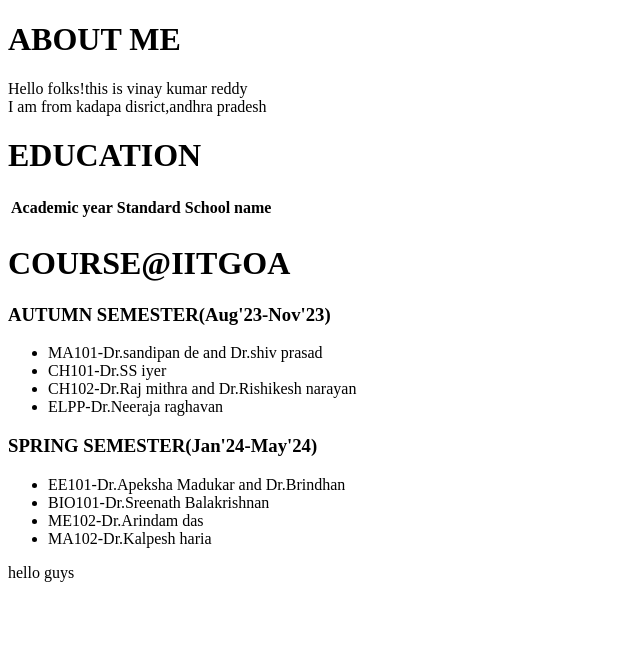
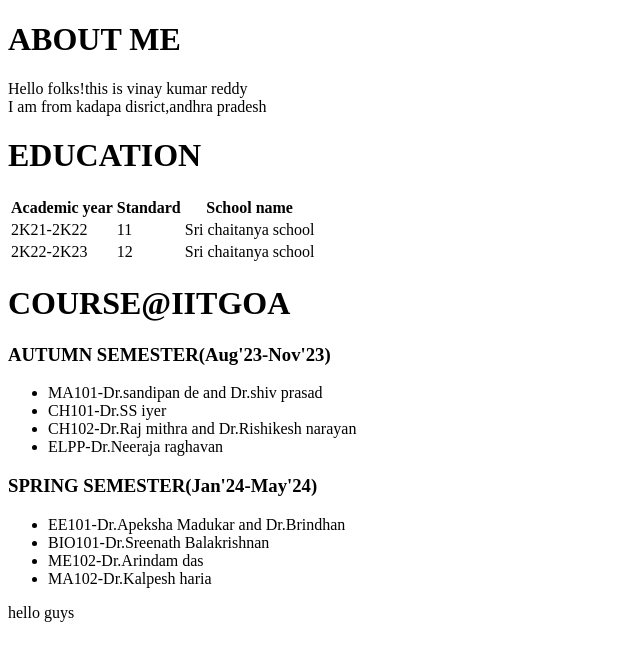
Before and after one commit to vinaykumarreddychinthala/vinaykumarreddy.github.io, a plain HTML site: page index.html in a window 1280 px wide. Shown: the whole page, without its empty margins (0-640 px from the left). Drawn offline with Linux system fonts and the light colour scheme.

Commit message:
Update index.html

```diff
--- a/index.html
+++ b/index.html
@@ -16,7 +16,14 @@
         <th>School name</th>
       </tr>
       <tr>
-        <td></td>
+        <td>2K21-2K22</td>
+        <td>11</td>
+        <td>Sri chaitanya school</td>
+      </tr>
+      <tr>
+        <td>2K22-2K23</td>
+        <td>12</td>
+        <td>Sri chaitanya school</td>
       </tr>
     </table>
   <h1>COURSE@IITGOA</h1>
```
